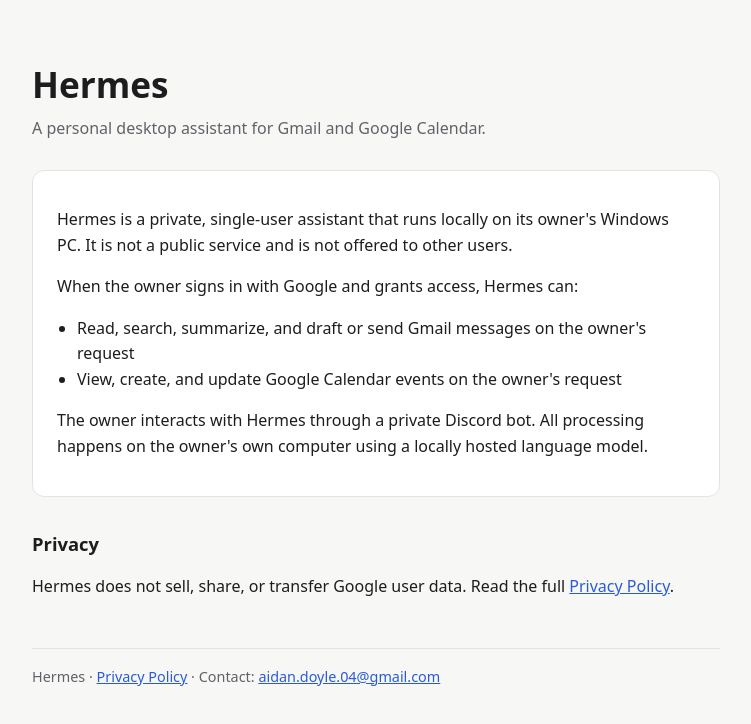
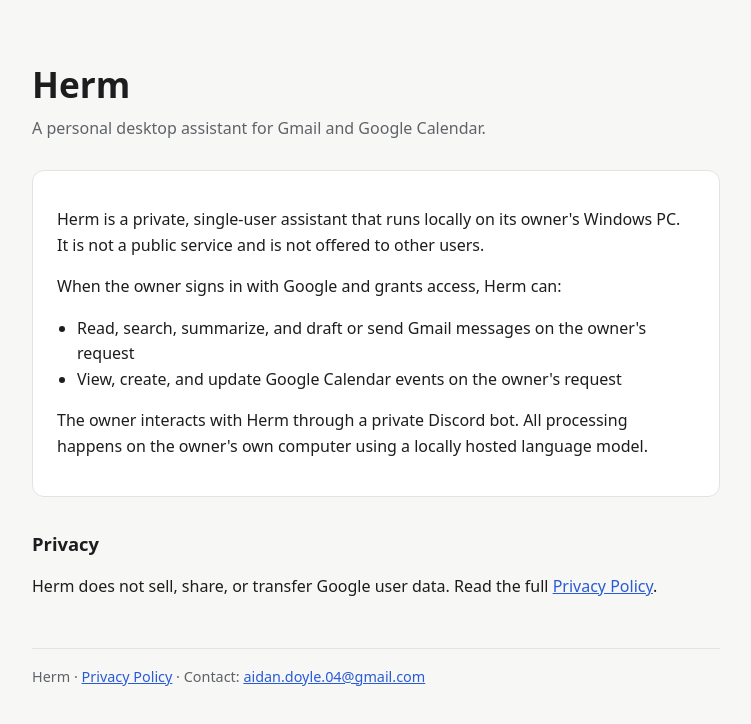
Before and after one commit to aidanDoyle04/aidanDoyle04.github.io, a plain HTML site: page index.html in a window 1280 px wide. Shown: the whole page, without its empty margins (264-1015 px from the left). Drawn offline with Linux system fonts and the light colour scheme.

Commit message:
Update index.html

```diff
--- a/index.html
+++ b/index.html
@@ -3,8 +3,8 @@
 <head>
 <meta charset="utf-8">
 <meta name="viewport" content="width=device-width, initial-scale=1">
-<title>Hermes</title>
-<meta name="description" content="Hermes is a personal desktop assistant that helps its owner manage Gmail and Google Calendar.">
+<title>Herm</title>
+<meta name="description" content="Herm is a personal desktop assistant that helps its owner manage Gmail and Google Calendar.">
 <style>
 :root{--bg:#f7f7f5;--fg:#1d1d1f;--muted:#5f6368;--card:#fff;--line:#e3e3e0;--accent:#2a5bd7}
 @media (prefers-color-scheme:dark){:root{--bg:#151517;--fg:#ececec;--muted:#a0a0a8;--card:#1e1e21;--line:#2e2e33;--accent:#7ea2ff}}
@@ -19,20 +19,20 @@ footer{margin-top:48px;padding-top:16px;border-top:1px solid var(--line);color:v
 </head>
 <body>
 <main>
-<h1>Hermes</h1>
+<h1>Herm</h1>
 <p class="tag">A personal desktop assistant for Gmail and Google Calendar.</p>
 <div class="card">
-<p>Hermes is a private, single-user assistant that runs locally on its owner's Windows PC. It is not a public service and is not offered to other users.</p>
-<p>When the owner signs in with Google and grants access, Hermes can:</p>
+<p>Herm is a private, single-user assistant that runs locally on its owner's Windows PC. It is not a public service and is not offered to other users.</p>
+<p>When the owner signs in with Google and grants access, Herm can:</p>
 <ul>
 <li>Read, search, summarize, and draft or send Gmail messages on the owner's request</li>
 <li>View, create, and update Google Calendar events on the owner's request</li>
 </ul>
-<p>The owner interacts with Hermes through a private Discord bot. All processing happens on the owner's own computer using a locally hosted language model.</p>
+<p>The owner interacts with Herm through a private Discord bot. All processing happens on the owner's own computer using a locally hosted language model.</p>
 </div>
 <h2>Privacy</h2>
-<p>Hermes does not sell, share, or transfer Google user data. Read the full <a href="privacy.html">Privacy Policy</a>.</p>
-<footer>Hermes &middot; <a href="privacy.html">Privacy Policy</a> &middot; Contact: <a href="mailto:aidan.doyle.04@gmail.com">aidan.doyle.04@gmail.com</a></footer>
+<p>Herm does not sell, share, or transfer Google user data. Read the full <a href="privacy.html">Privacy Policy</a>.</p>
+<footer>Herm &middot; <a href="privacy.html">Privacy Policy</a> &middot; Contact: <a href="mailto:aidan.doyle.04@gmail.com">aidan.doyle.04@gmail.com</a></footer>
 </main>
 </body>
 </html>
```
